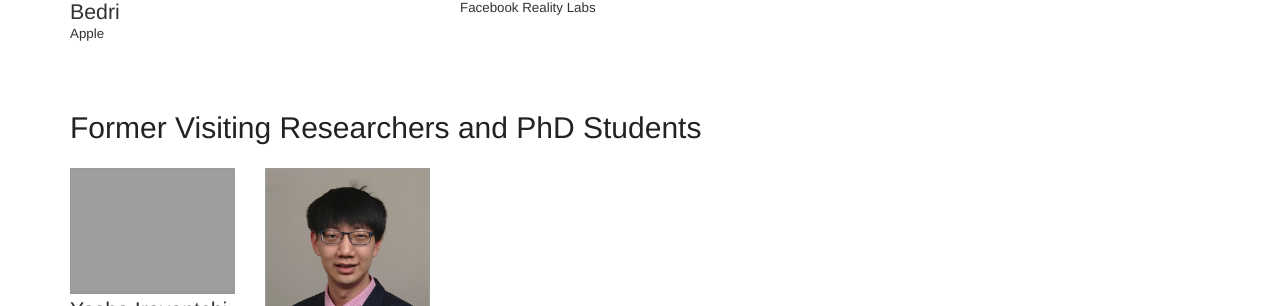
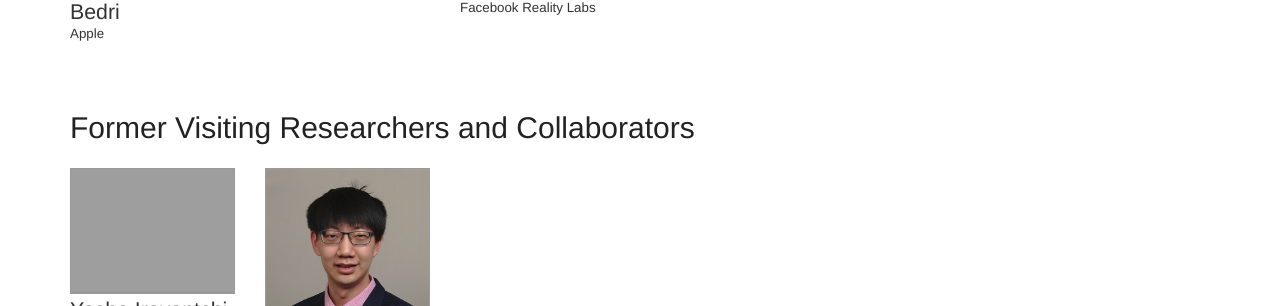
Before and after one commit to cmusmashlab/cmusmashlab.github.io, a Jekyll site: the page built from members/index.html, in a window 1280 px wide and 900 px high, scrolled down 1306 px. Shown: the part 149-455 px from the top of the window. Built offline with Jekyll 4.4.1, drawn with Linux system fonts in a browser that asks for light colours; nearby versions of some CDN libraries; some web fonts are replaced.

Commit message:
Update index.html

```diff
--- a/members/index.html
+++ b/members/index.html
@@ -80,7 +80,7 @@ redirect_from: /people
 {% endfor %}
 </div>
 
-<h1>Former Visiting Researchers and PhD Students</h1>
+<h1>Former Visiting Researchers and Collaborators</h1>
 <div class="row">
 {% for member in past_collab %}
 
```
